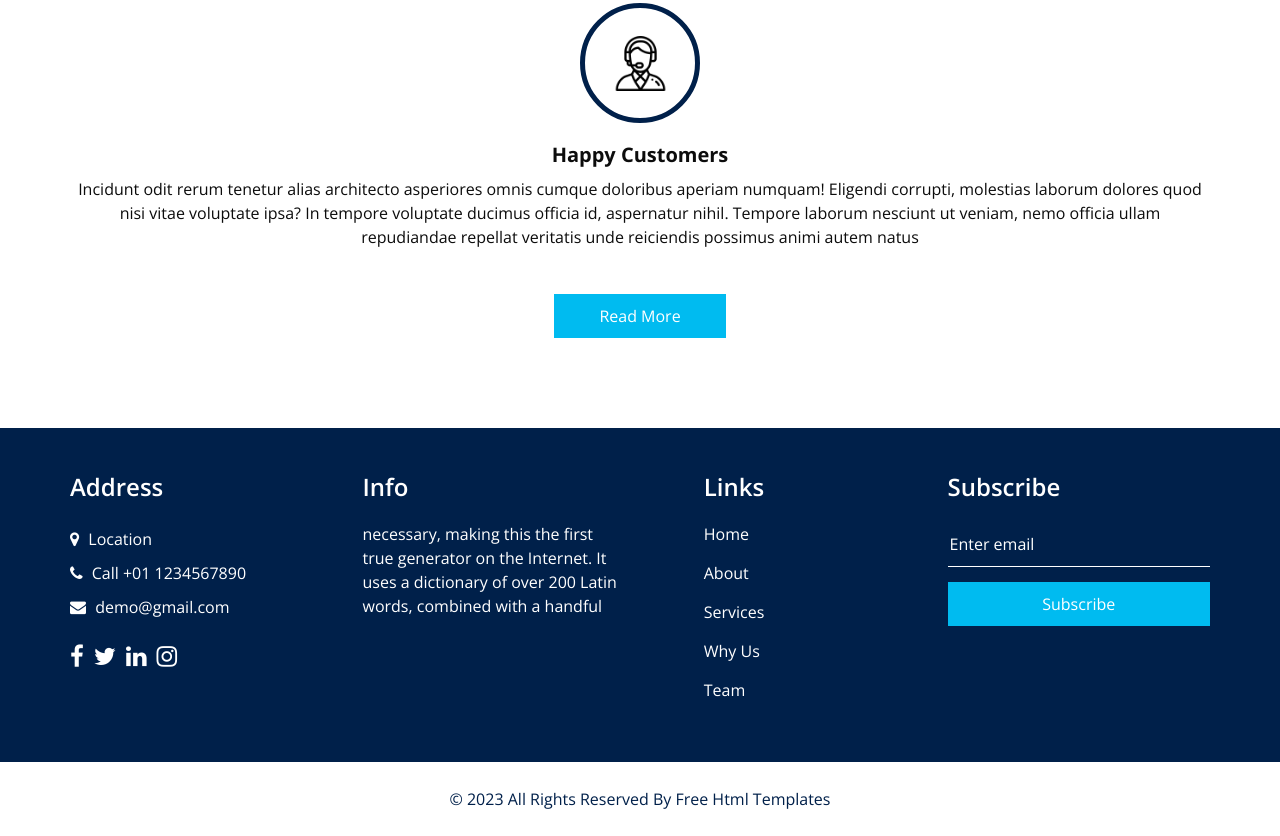
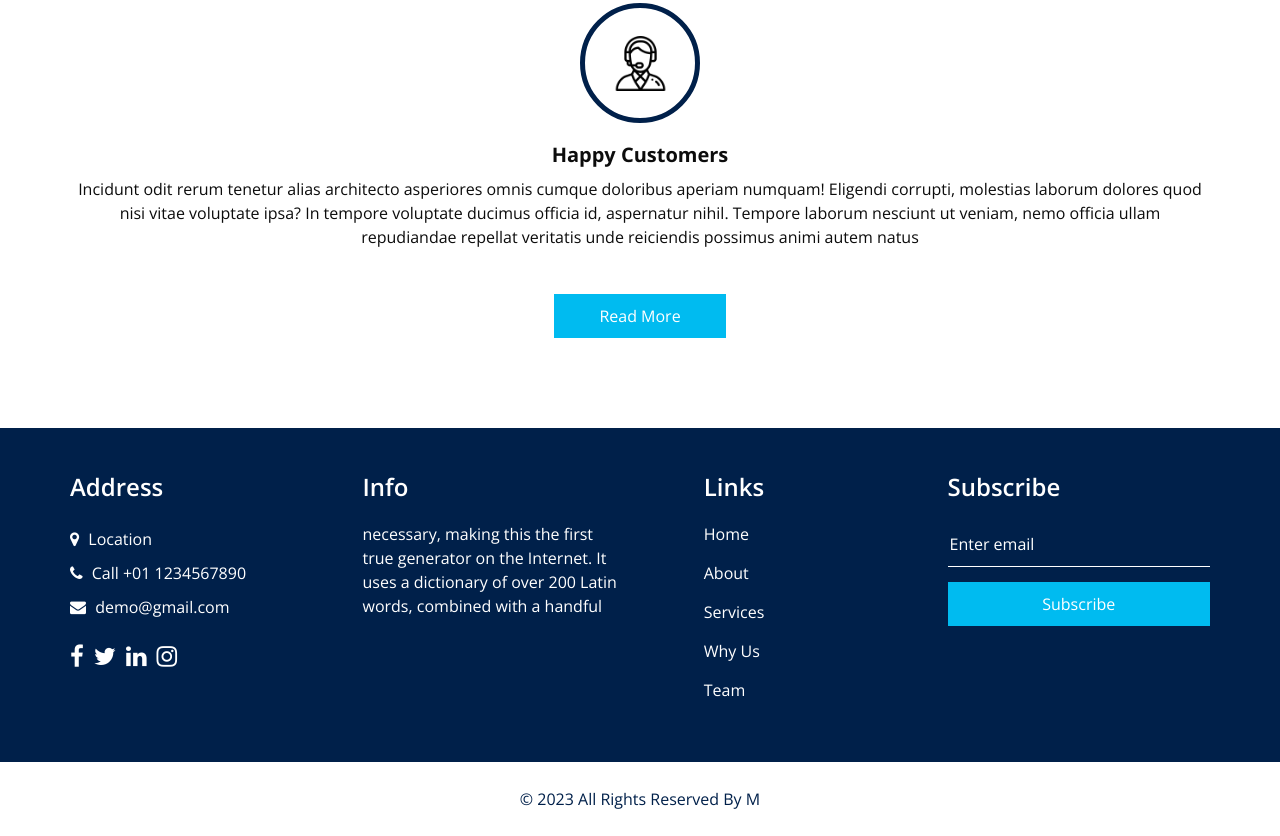
Before and after one commit to mhmdfathy96/finexo-web, a plain HTML site: page why.html in a window 1280 px wide. Shown: the part 1119-1955 px from the top of the page. Drawn offline with nearby package versions, Linux system fonts and the light colour scheme; some packages are replaced by stand-ins of ours.

Commit message:
Update why.html

```diff
--- a/why.html
+++ b/why.html
@@ -270,7 +270,7 @@
     <div class="container">
       <p>
         &copy; <span id="displayYear"></span> All Rights Reserved By
-        <a href="https://html.design/">Free Html Templates</a>
+        M
       </p>
     </div>
   </section>
```
